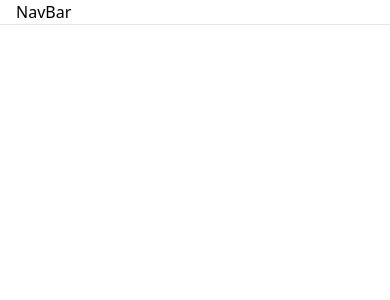
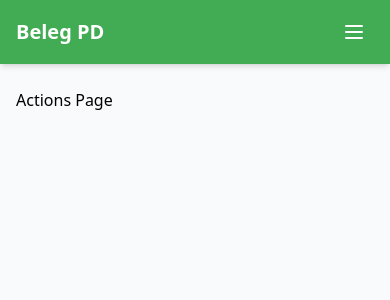
Before and after one commit to IrfanCatovic/Beleg, a React (Vite) app: page /akcije in a window 390 px wide. Shown: the top 300 px of the page. Built offline with nearby package versions, Linux system fonts and the light colour scheme.

Commit message:
AppLayout full designed and created mobile responsive.

```diff
--- a/src/pages/Login.tsx
+++ b/src/pages/Login.tsx
@@ -5,61 +5,76 @@ export default function Login() {
 
   const handleSubmit = (e: React.FormEvent) => {
     e.preventDefault()
-    console.log('Kliknuto Uloguj se prebacujem na /home')
+
+    console.log('Login pokušaj prebacujem na /home')
     navigate('/home')
   }
 
   return (
-    <div className="flex min-h-screen items-center justify-center bg-gray-50">
-      <div className="w-full max-w-md rounded-xl bg-white p-10 shadow-xl border border-gray-200">
+    <div className="flex min-h-screen items-center justify-center bg-gray-50 px-4 sm:px-6 lg:px-8">
+
+      <div className="w-full max-w-md sm:max-w-lg lg:max-w-xl xl:max-w-2xl rounded-xl bg-white p-6 sm:p-8 lg:p-10 shadow-xl border border-gray-200">
+
 
         <div className="mb-8 text-center">
-          <h2 className="text-3xl font-bold" style={{ color: '#41ac53' }}>
+          <h2
+            className="text-3xl sm:text-4xl font-bold"
+            style={{ color: '#41ac53' }}
+          >
             Beleg PD
           </h2>
-          <p className="mt-2 text-gray-600">Prijava člana</p>
+          <p className="mt-2 text-base sm:text-lg text-gray-600">
+            Prijava člana
+          </p>
         </div>
 
-        <form onSubmit={handleSubmit} className="space-y-6">
+        <form onSubmit={handleSubmit} className="space-y-6 sm:space-y-7">
 
           <div>
-            <label htmlFor="username" className="mb-2 block text-sm font-medium text-gray-700">
+            <label
+              htmlFor="username"
+              className="mb-2 block text-sm sm:text-base font-medium text-gray-700"
+            >
               Korisničko ime
             </label>
             <input
               id="username"
               type="text"
-              className="w-full rounded-lg border border-gray-300 px-4 py-3 focus:border-[#41ac53] focus:ring-2 focus:ring-[#41ac53]/30 focus:outline-none"
+              className="w-full rounded-lg border border-gray-300 px-4 py-3 sm:py-3.5 text-base sm:text-lg focus:border-[#41ac53] focus:ring-2 focus:ring-[#41ac53]/30 focus:outline-none transition"
               placeholder="Unesite korisničko ime"
               required
             />
           </div>
 
           <div>
-            <label htmlFor="password" className="mb-2 block text-sm font-medium text-gray-700">
+            <label
+              htmlFor="password"
+              className="mb-2 block text-sm sm:text-base font-medium text-gray-700"
+            >
               Lozinka
             </label>
             <input
               id="password"
               type="password"
-              className="w-full rounded-lg border border-gray-300 px-4 py-3 focus:border-[#41ac53] focus:ring-2 focus:ring-[#41ac53]/30 focus:outline-none"
+              className="w-full rounded-lg border border-gray-300 px-4 py-3 sm:py-3.5 text-base sm:text-lg focus:border-[#41ac53] focus:ring-2 focus:ring-[#41ac53]/30 focus:outline-none transition"
               placeholder="Unesite lozinku"
               required
             />
           </div>
 
+
           <button
             type="submit"
-            className="w-full rounded-lg py-3 font-semibold text-white transition-colors"
+            className="w-full rounded-lg py-3.5 sm:py-4 font-semibold text-white text-base sm:text-lg transition-colors duration-200"
             style={{ backgroundColor: '#41ac53' }}
-            onMouseOver={(e) => (e.currentTarget.style.backgroundColor = '#fed74c')}
-            onMouseOut={(e) => (e.currentTarget.style.backgroundColor = '#41ac53')}
+            onMouseEnter={(e) => e.currentTarget.style.backgroundColor = '#fed74c'}
+            onMouseLeave={(e) => e.currentTarget.style.backgroundColor = '#41ac53'}
           >
             Uloguj se
           </button>
         </form>
 
-        <p className="mt-6 text-center text-sm text-gray-500">
+        <p className="mt-6 text-center text-sm sm:text-base text-gray-500">
           Nemaš nalog? Obrati se administratoru društva.
         </p>
       </div>
--- a/src/ui/AppLayout.tsx
+++ b/src/ui/AppLayout.tsx
@@ -1,12 +1,119 @@
-import NavBar from "./NavBar"
+import { useState } from 'react'
+import { Outlet, Link } from 'react-router-dom'
 
 export default function AppLayout() {
-    return (
-        <div>
-            <header className="w-full border-b border-gray-200 bg-white/80 backdrop-blur-sm sticky top-0 z-40">
-                    <div className="mx-auto w-full max-w-7xl px-4 sm:px-6 lg:px-8">
-                    <NavBar />
-                    </div>
-            </header>
-        </div>)
+  const [isMenuOpen, setIsMenuOpen] = useState(false)
+
+  return (
+    <div className="min-h-screen bg-gray-50">
+
+      <header className="bg-[#41ac53] text-white shadow-md">
+        <div className="mx-auto max-w-7xl px-4 sm:px-6 lg:px-8">
+          <div className="flex h-16 items-center justify-between">
+
+            <div className="flex-shrink-0">
+              <Link to="/home" className="text-xl font-bold sm:text-2xl">
+                Beleg PD
+              </Link>
+            </div>
+
+
+            <div className="md:hidden">
+              <button
+                onClick={() => setIsMenuOpen(!isMenuOpen)}
+                className="inline-flex items-center justify-center rounded-md p-2 text-white hover:bg-[#fed74c]/20 focus:outline-none"
+              >
+
+                <svg
+                  className="h-6 w-6"
+                  fill="none"
+                  viewBox="0 0 24 24"
+                  stroke="currentColor"
+                >
+                  {isMenuOpen ? (
+
+                    <path
+                      strokeLinecap="round"
+                      strokeLinejoin="round"
+                      strokeWidth={2}
+                      d="M6 18L18 6M6 6l12 12"
+                    />
+                  ) : (
+
+                    <path
+                      strokeLinecap="round"
+                      strokeLinejoin="round"
+                      strokeWidth={2}
+                      d="M4 6h16M4 12h16M4 18h16"
+                    />
+                  )}
+                </svg>
+              </button>
+            </div>
+
+
+            <nav className="hidden md:flex md:space-x-8">
+              <Link
+                to="/home"
+                className="rounded-md px-3 py-2 text-base font-medium hover:bg-[#fed74c]/30 hover:text-white transition"
+              >
+                Početna
+              </Link>
+              <Link
+                to="/akcije"
+                className="rounded-md px-3 py-2 text-base font-medium hover:bg-[#fed74c]/30 hover:text-white transition"
+              >
+                Akcije
+              </Link>
+              <Link
+                to="/finansije"
+                className="rounded-md px-3 py-2 text-base font-medium hover:bg-[#fed74c]/30 hover:text-white transition"
+              >
+                Finansije
+              </Link>
+              <button className="rounded-md px-3 py-2 text-base font-medium hover:bg-[#fed74c]/30 hover:text-white transition">
+                Odjavi se
+              </button>
+            </nav>
+          </div>
+        </div>
+
+        {/* Mobilni meni – pada dole kada se otvori */}
+        {isMenuOpen && (
+          <div className="md:hidden">
+            <div className="space-y-1 px-2 pb-3 pt-2">
+              <Link
+                to="/home"
+                className="block rounded-md px-3 py-2 text-base font-medium hover:bg-[#fed74c]/30"
+                onClick={() => setIsMenuOpen(false)}
+              >
+                Početna
+              </Link>
+              <Link
+                to="/akcije"
+                className="block rounded-md px-3 py-2 text-base font-medium hover:bg-[#fed74c]/30"
+                onClick={() => setIsMenuOpen(false)}
+              >
+                Akcije
+              </Link>
+              <Link
+                to="/finansije"
+                className="block rounded-md px-3 py-2 text-base font-medium hover:bg-[#fed74c]/30"
+                onClick={() => setIsMenuOpen(false)}
+              >
+                Finansije
+              </Link>
+              <button className="block w-full rounded-md px-3 py-2 text-left text-base font-medium hover:bg-[#fed74c]/30">
+                Odjavi se
+              </button>
+            </div>
+          </div>
+        )}
+      </header>
+
+      <main className="mx-auto max-w-7xl px-4 py-6 sm:px-6 lg:px-8">
+        <Outlet />
+      </main>
+    </div>
+  )
 }
```
